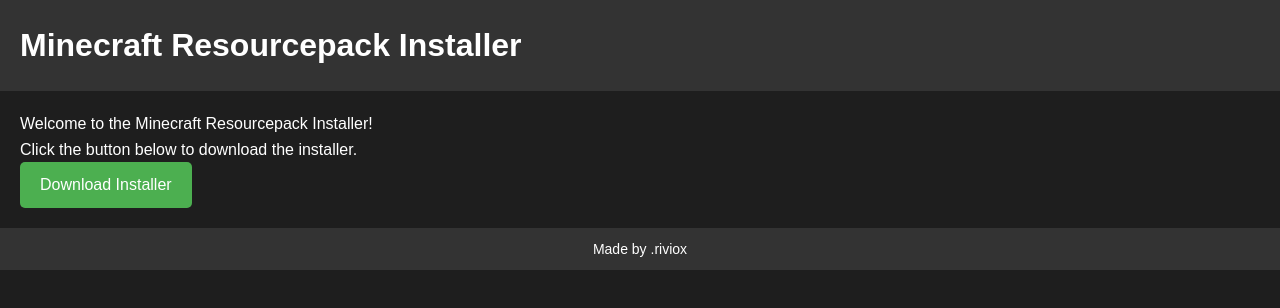
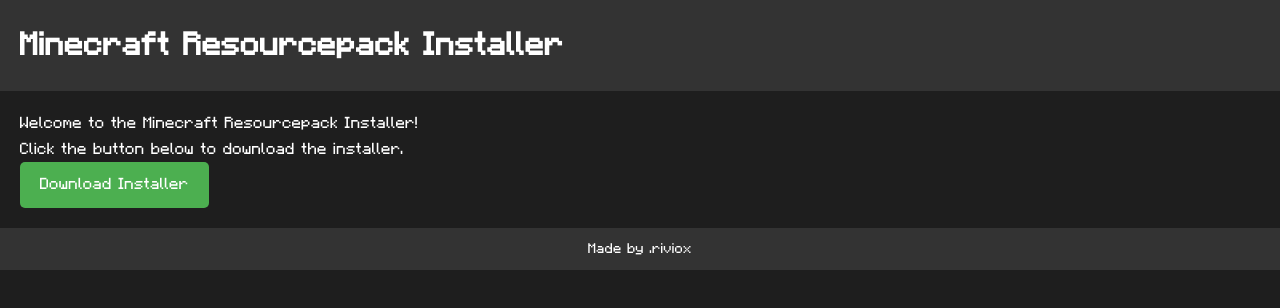
Before and after one commit to riviox/RPInstaller, a plain HTML site: page index.html in a window 1280 px wide. Drawn offline with Linux system fonts and the light colour scheme.

Commit message:
Update styles.css

```diff
--- a/styles.css
+++ b/styles.css
@@ -11,7 +11,7 @@
 
 
 body {
-    font-family: Arial, sans-serif;
+    font-family: Minecraft;
     line-height: 1.6;
     color: white;
     background-color: #1E1E1E;
```
